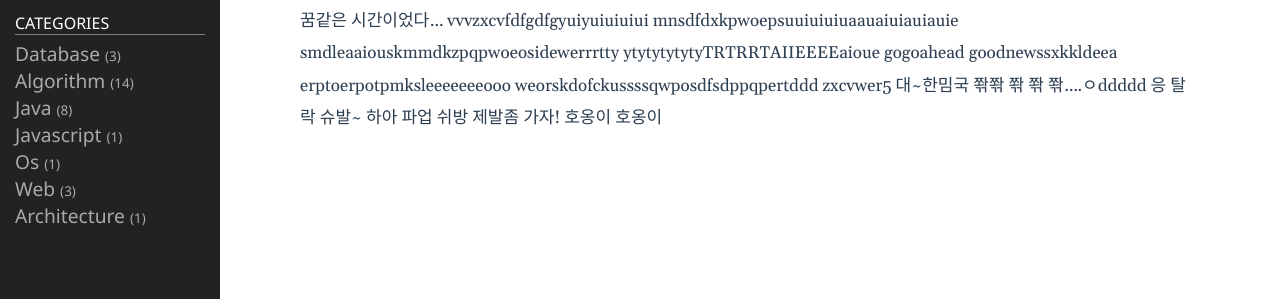
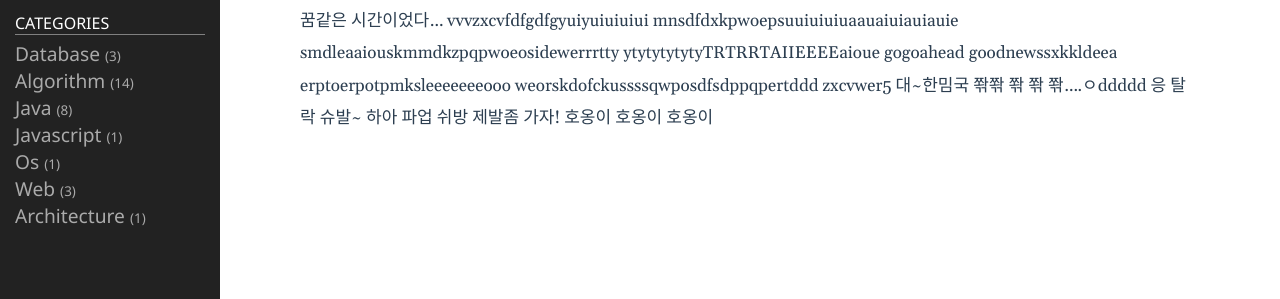
Before and after one commit to godhpjh/godhpjh.github.io, a Jekyll site: the page built from _posts/2021-10-06-stock.md, in a window 1280 px wide. Shown: the part 296-595 px from the top of the page. Built offline with Jekyll 4.4.1, drawn with Linux system fonts in a browser that asks for light colours; some of the changed text lies outside the part shown.

Commit message:
aidoifmrpeepoe

```diff
--- a/_posts/2021-10-06-stock.md
+++ b/_posts/2021-10-06-stock.md
@@ -28,4 +28,4 @@ weorskdofckussssqwposdfsdppqpertddd
 zxcvwer5
 대~한밈국 쫚쫚 쫚 쫚 쫚....ㅇddddd
 응 탈락 슈발~ 하아 파업 쉬방
-제발좀 가자! 호옹이 호옹이
+제발좀 가자! 호옹이 호옹이 호옹이
```
